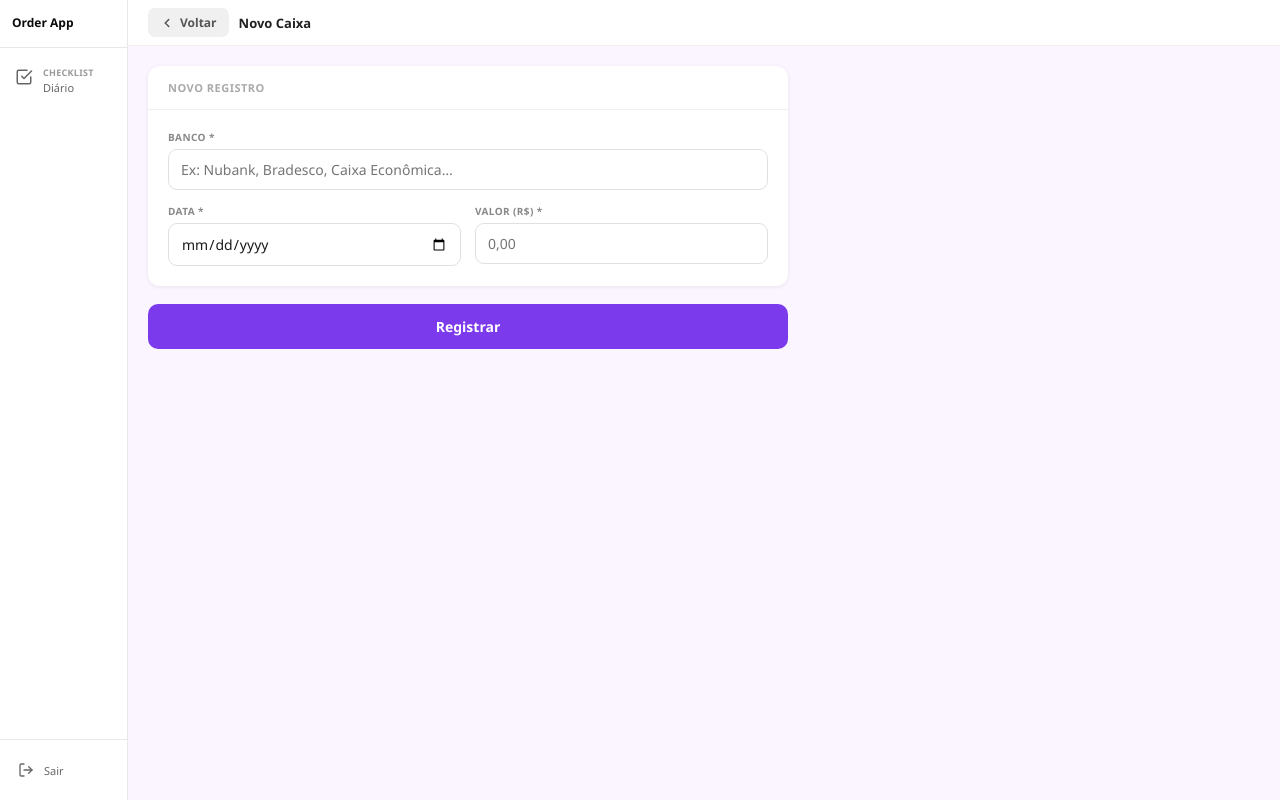
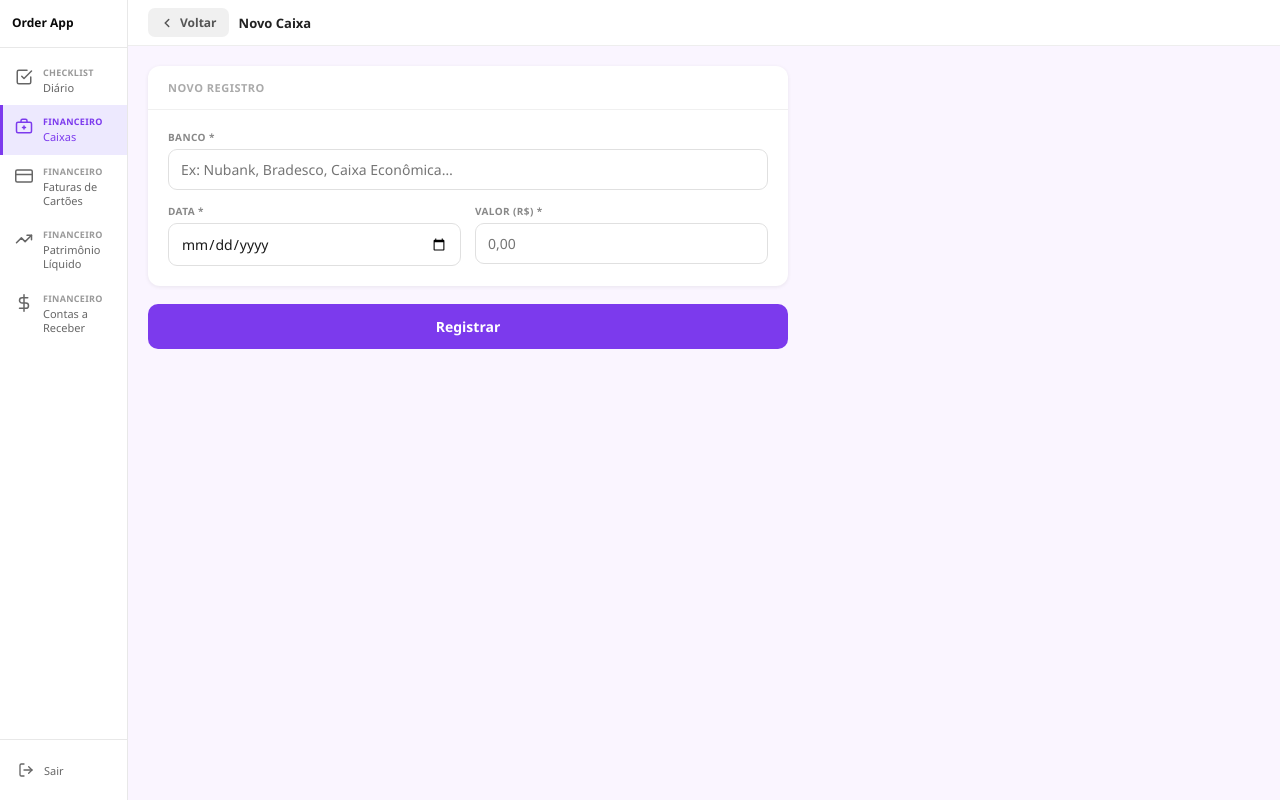
Before and after one commit to DanteDerette/orderapp, a Flask app: template templates/caixas_form.html in a window 1280 px wide. Run offline with Flask 3, Linux system fonts and the light colour scheme; the template is opened without the code that fills it, so the values that code supplies are empty.

Commit message:
feat: restaura seção financeira no menu lateral
Co-Authored-By: Claude Sonnet 4.6 <noreply@anthropic.com>

```diff
--- a/templates/_sidebar.html
+++ b/templates/_sidebar.html
@@ -70,6 +70,42 @@
         <span class="sidebar-item-name">Diário</span>
       </div>
     </a>
+    <a href="/caixas" class="sidebar-item {% if pagina_ativa == 'caixas' %}ativo{% endif %}" title="Caixas">
+      <svg xmlns="http://www.w3.org/2000/svg" viewBox="0 0 24 24" fill="none" stroke="currentColor" stroke-width="2" stroke-linecap="round" stroke-linejoin="round">
+        <rect x="2" y="7" width="20" height="14" rx="2"/><path d="M16 7V5a2 2 0 0 0-2-2h-4a2 2 0 0 0-2 2v2"/><line x1="12" y1="12" x2="12" y2="16"/><line x1="10" y1="14" x2="14" y2="14"/>
+      </svg>
+      <div class="sidebar-item-text">
+        <span class="sidebar-item-category">Financeiro</span>
+        <span class="sidebar-item-name">Caixas</span>
+      </div>
+    </a>
+    <a href="/faturas" class="sidebar-item {% if pagina_ativa == 'faturas' %}ativo{% endif %}" title="Faturas de Cartões">
+      <svg xmlns="http://www.w3.org/2000/svg" viewBox="0 0 24 24" fill="none" stroke="currentColor" stroke-width="2" stroke-linecap="round" stroke-linejoin="round">
+        <rect x="1" y="4" width="22" height="16" rx="2" ry="2"/><line x1="1" y1="10" x2="23" y2="10"/>
+      </svg>
+      <div class="sidebar-item-text">
+        <span class="sidebar-item-category">Financeiro</span>
+        <span class="sidebar-item-name">Faturas de Cartões</span>
+      </div>
+    </a>
+    <a href="/patrimonio" class="sidebar-item {% if pagina_ativa == 'patrimonio' %}ativo{% endif %}" title="Patrimônio Líquido">
+      <svg xmlns="http://www.w3.org/2000/svg" viewBox="0 0 24 24" fill="none" stroke="currentColor" stroke-width="2" stroke-linecap="round" stroke-linejoin="round">
+        <polyline points="22 7 13.5 15.5 8.5 10.5 2 17"/><polyline points="16 7 22 7 22 13"/>
+      </svg>
+      <div class="sidebar-item-text">
+        <span class="sidebar-item-category">Financeiro</span>
+        <span class="sidebar-item-name">Patrimônio Líquido</span>
+      </div>
+    </a>
+    <a href="/contas-receber" class="sidebar-item {% if pagina_ativa == 'contas_receber' %}ativo{% endif %}" title="Contas a Receber">
+      <svg xmlns="http://www.w3.org/2000/svg" viewBox="0 0 24 24" fill="none" stroke="currentColor" stroke-width="2" stroke-linecap="round" stroke-linejoin="round">
+        <line x1="12" y1="1" x2="12" y2="23"/><path d="M17 5H9.5a3.5 3.5 0 0 0 0 7h5a3.5 3.5 0 0 1 0 7H6"/>
+      </svg>
+      <div class="sidebar-item-text">
+        <span class="sidebar-item-category">Financeiro</span>
+        <span class="sidebar-item-name">Contas a Receber</span>
+      </div>
+    </a>
   </nav>
 
   <div class="sidebar-footer">
```
